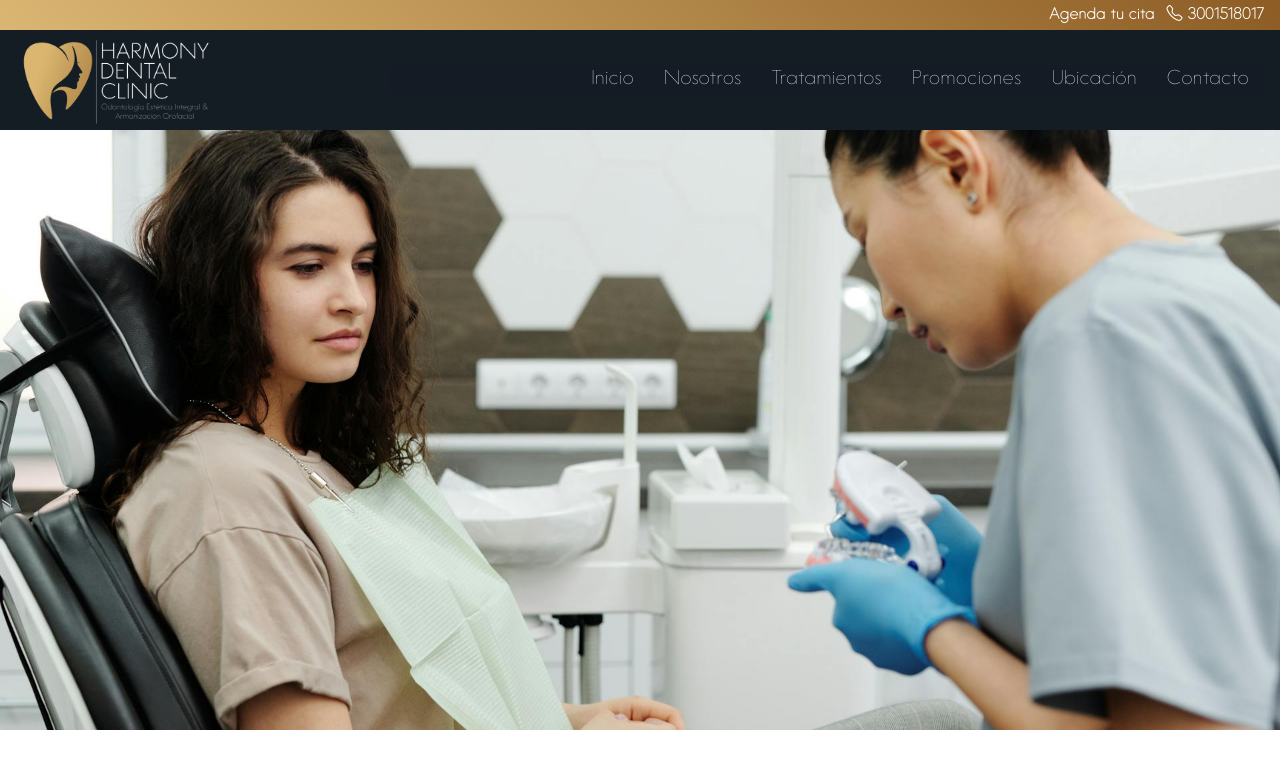
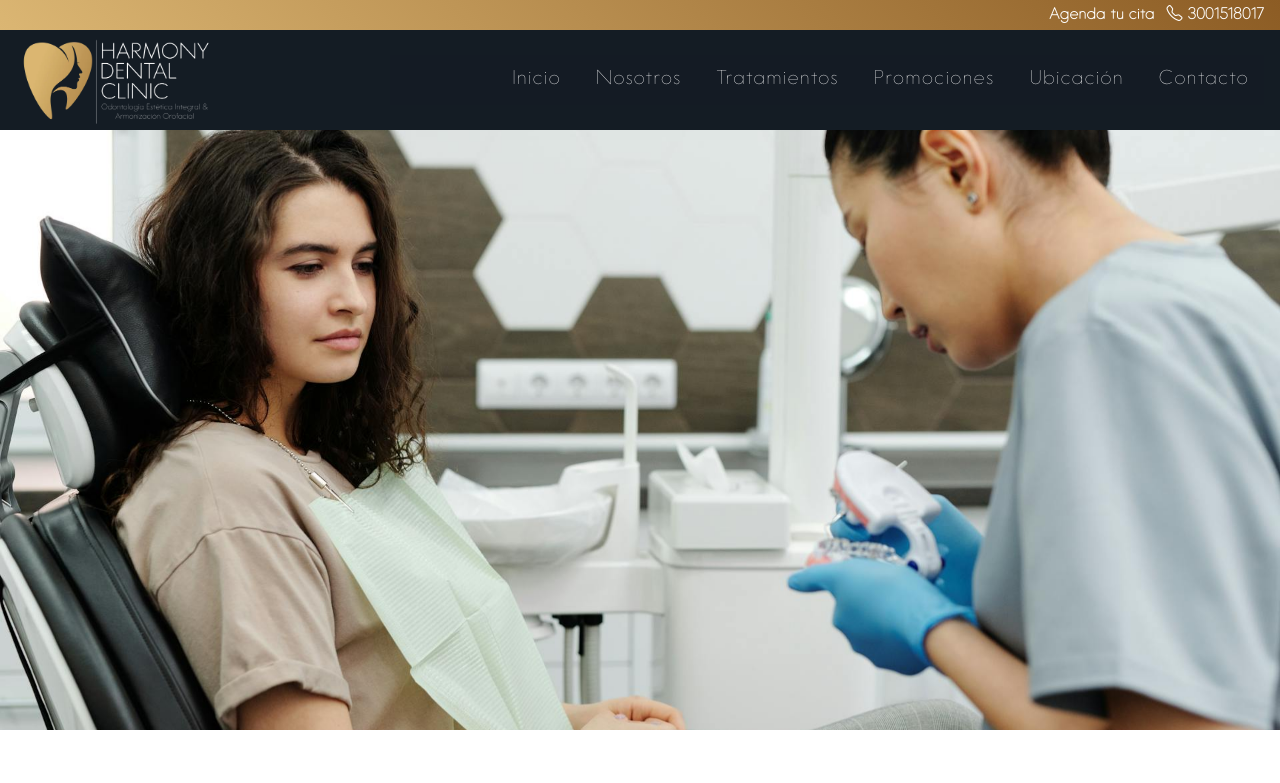
Before and after one commit to leonelvalentinn/Harmony, an Astro site: page / in a window 1280 px wide. Shown: the top 783 px of the page. Built offline with nearby package versions, Linux system fonts and the light colour scheme; Astro itself is replaced by a stand-in of ours.

Commit message:
Header Component

```diff
--- a/src/components/Header.astro
+++ b/src/components/Header.astro
@@ -2,10 +2,10 @@
 
 ---
 
-<header>
+<header class="flex w-full flex-col justify-center items-center">
   <div class="w-full h-[30px] flex justify-end items-center px-4">
     <p class="font-semibold pr-3">Agenda tu cita</p>
-    <a href="tel:3001518017" class="font-semibold"><i class="bi bi-telephone"></i> 3001518017</a>
+    <a href="tel:3001518017" class="font-semibold" target="_blank"><i class="bi bi-telephone"></i> 3001518017</a>
   </div>
   <div class="w-full lista">
     <nav>
@@ -23,25 +23,19 @@
             <i class="bi bi-x-lg"></i>
           </button>
         </li>
-        <li><a href="">Inicio</a></li>
-        <li><a href="">Nosotros</a></li>
-        <li><a href="">Tratamientos</a></li>
-        <li><a href="">Promociones</a></li>
-        <li><a href="">Ubicación</a></li>
-        <li><a href="">Contacto</a></li>
+        <li><a href="/">Inicio</a></li>
+        <li><a href="#Nosotros">Nosotros</a></li>
+        <li><a href="#Tratamientos">Tratamientos</a></li>
+        <li><a href="#Promociones">Promociones</a></li>
+        <li><a href="#Ubicacion">Ubicación</a></li>
+        <li><a href="https://api.whatsapp.com/send?phone=523001518017" target="_blank">Contacto</a></li>
       </ul>
     </nav>
   </div>
 </header>
 
 <style>
-  header {
-    width: 100%;
-    display: flex;
-    justify-content: center;
-    align-items: center;
-    flex-direction: column;
-  }
+
   nav {
     width: 100%;
     height: 100px;
@@ -79,12 +73,27 @@
     color: white;
   }
   .list li a {
+    position: relative;
+    display: inline-block;
     padding: 10px 15px;
-    border-radius: 5px;
+    margin-left: 5px;
+    text-align: center;
+    font-size: 20px;
+    letter-spacing: 1px;
+    text-decoration: none;
+    color: white;
+    background: transparent;
+    cursor: pointer;
+    transition: ease-out 0.35s;
+    border-radius: 10px;
+    box-shadow: inset 0 0 0 0 var(--gold-200);
   }
   .list li a:hover {
-    transition: all 0.275s linear;
-    background-color: ;
+    color: white;
+    box-shadow: inset 0 -100px 0 0 var(--gold-100);
+  }
+  .list li a:active {
+    transform: scale(0.9);
   }
   button {
     cursor: pointer;
```
